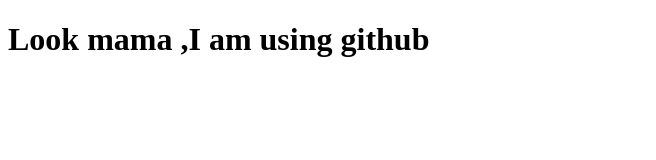
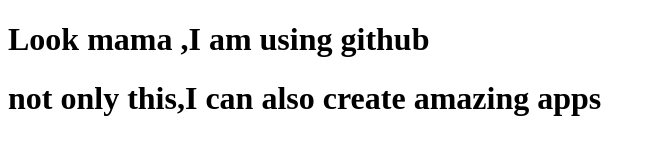
Before and after one commit to Taufique92/my-second-website, a plain HTML site: page index.html in a window 1280 px wide. Shown: the whole page, without its empty margins (0-656 px from the left). Drawn offline with Linux system fonts and the light colour scheme.

Commit message:
secend commit done

```diff
--- a/index.html
+++ b/index.html
@@ -8,5 +8,6 @@
 </head>
 <body>
     <h1>Look mama ,I am using github</h1>
+    <h1>not only this,I can also create amazing apps</h1>
 </body>
 </html>
```
